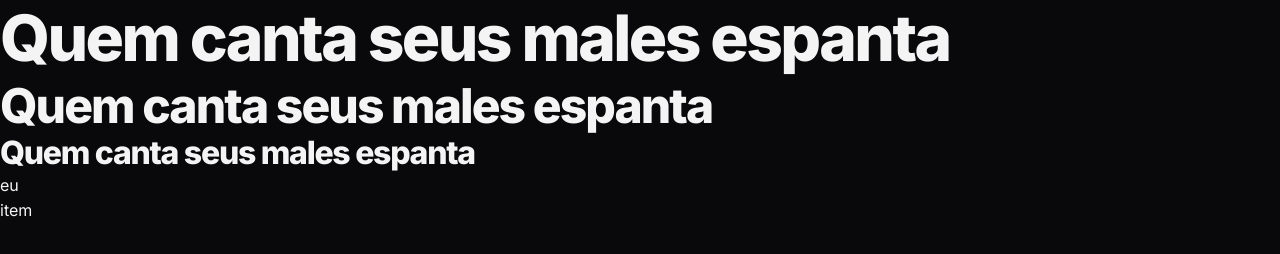
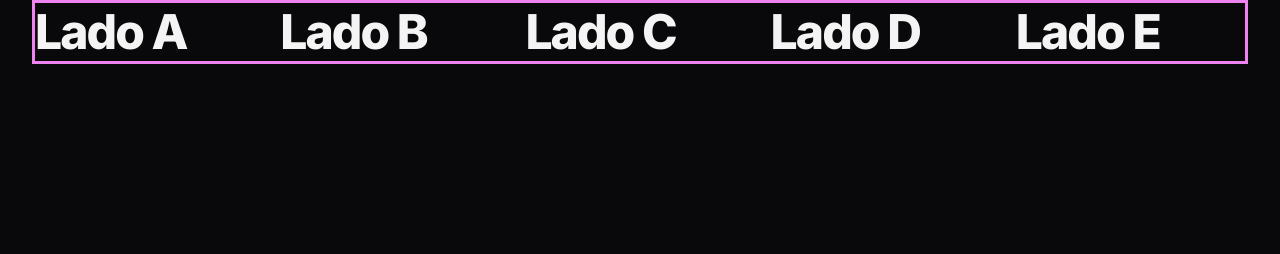
Before and after one commit to TiagoGoncalvesCesar/Projeto-Zingen, a plain HTML site: page index.html in a window 1280 px wide. Drawn offline with Linux system fonts and the light colour scheme.

Commit message:
Adicionando classes utilitárias

```diff
--- a/index.html
+++ b/index.html
@@ -15,14 +15,14 @@
     <link rel="stylesheet" href="styles/index.css">
 </head>
 <body>
-    <h1>Quem canta seus males espanta</h1>
-    <h2>Quem canta seus males espanta</h2>
-    <h3>Quem canta seus males espanta</h3>
-    <a href="#">eu</a>
-    <ul role="list">
-      <li>
-        item
-      </li>
-    </ul>
+  <header>
+    <div class="container even-columns">
+      <h2>Lado A</h2>
+      <h2>Lado B</h2>
+      <h2>Lado C</h2>
+      <h2>Lado D</h2>
+      <h2>Lado E</h2>
+    </div>
+  </header>
 </body>
 </html>
--- a/styles/global.css
+++ b/styles/global.css
@@ -32,7 +32,14 @@
 
     --fs-sm: 0.875rem;
     --fs-base: 1rem;
+    --fs-lg: 1.25rem;
+    --fs-xl: 1.5rem;
+    --fs-2xl: 2.5rem;
 
+    --py-base: 1rem;
+    --py-lg: 1.5rem;
+    --py-xl: 3rem;
+    --px-lg: 1.5rem;
 }
 
 html {
@@ -80,5 +87,10 @@ ul[role="list"] {
         --fs-lg: 2rem;
         --fs-xl: 3rem;
         --fs-2xl: 4rem;
+
+        --py-base: 1.5rem;
+        --py-lg: 2.5rem;
+        --py-xl: 5rem;
+        --px-lg: 2rem;
     }
 }
--- a/styles/index.css
+++ b/styles/index.css
@@ -1,2 +1,3 @@
 
 @import url(global.css);
+@import url(utility.css);
--- /dev/null
+++ b/styles/utility.css
@@ -0,0 +1,51 @@
+
+.py-base {
+    padding-block: var(--py-base);
+}
+
+.py-lg {
+    padding-block: var(--py-lg);
+}
+
+.py-xl {
+    padding-block: var(--py-xl);
+}
+
+.py-xl {
+    padding-block: var(--py-xl);
+}
+
+.px-lg {
+    padding-inline: var(--px-lg);
+}
+
+.container {
+    --max-width: 375px;
+    width: min(var(--max-width), 100% - var(--px-lg) * 2);
+    margin-inline: auto;
+    border: solid violet;
+}
+
+.desktop-only {
+    display: none;
+}
+
+.even-columns {
+    display: grid;
+    gap: 1rem;
+}
+
+@media (width >= 80em) {
+    .container{
+        --max-width: 80rem;
+    }
+
+    .desktop-only {
+        display: initial;
+    }
+
+    .even-columns {
+        grid-auto-flow: column;
+        grid-auto-columns: 1fr;
+    }
+}
```
